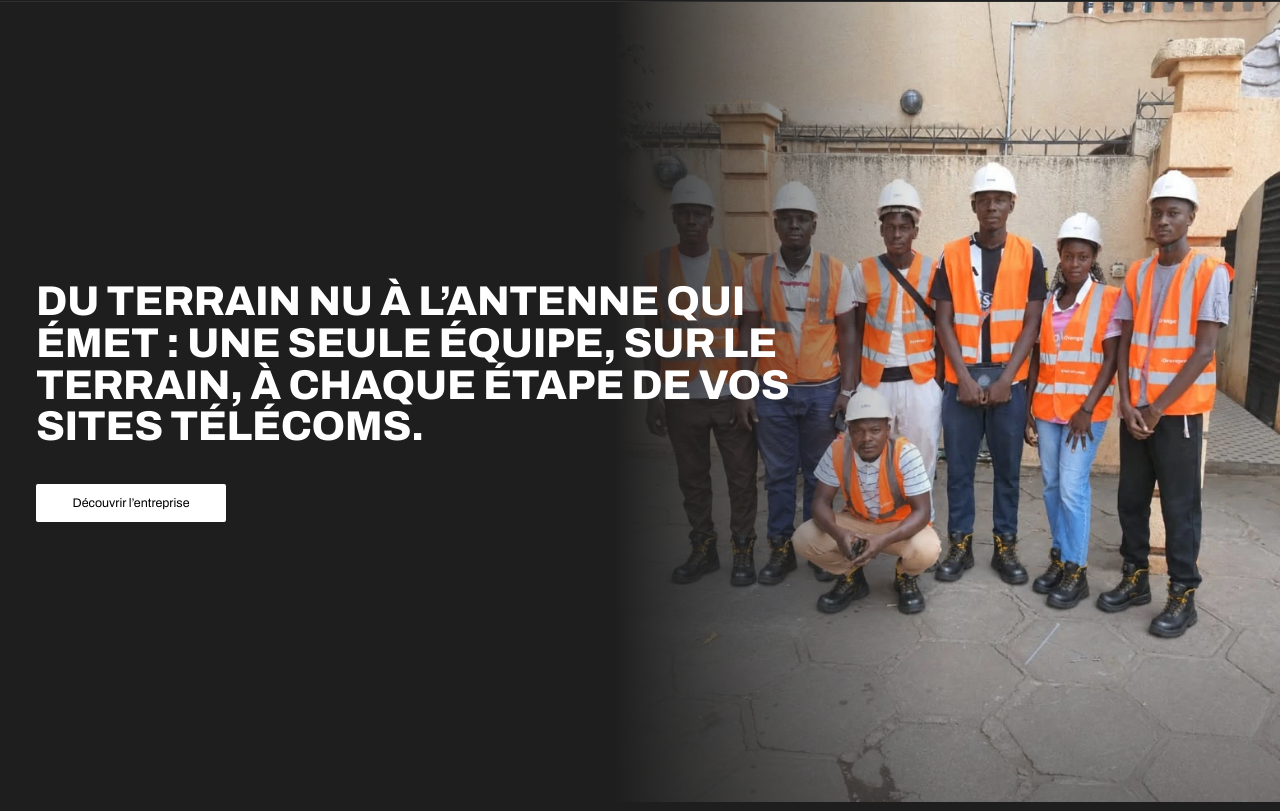
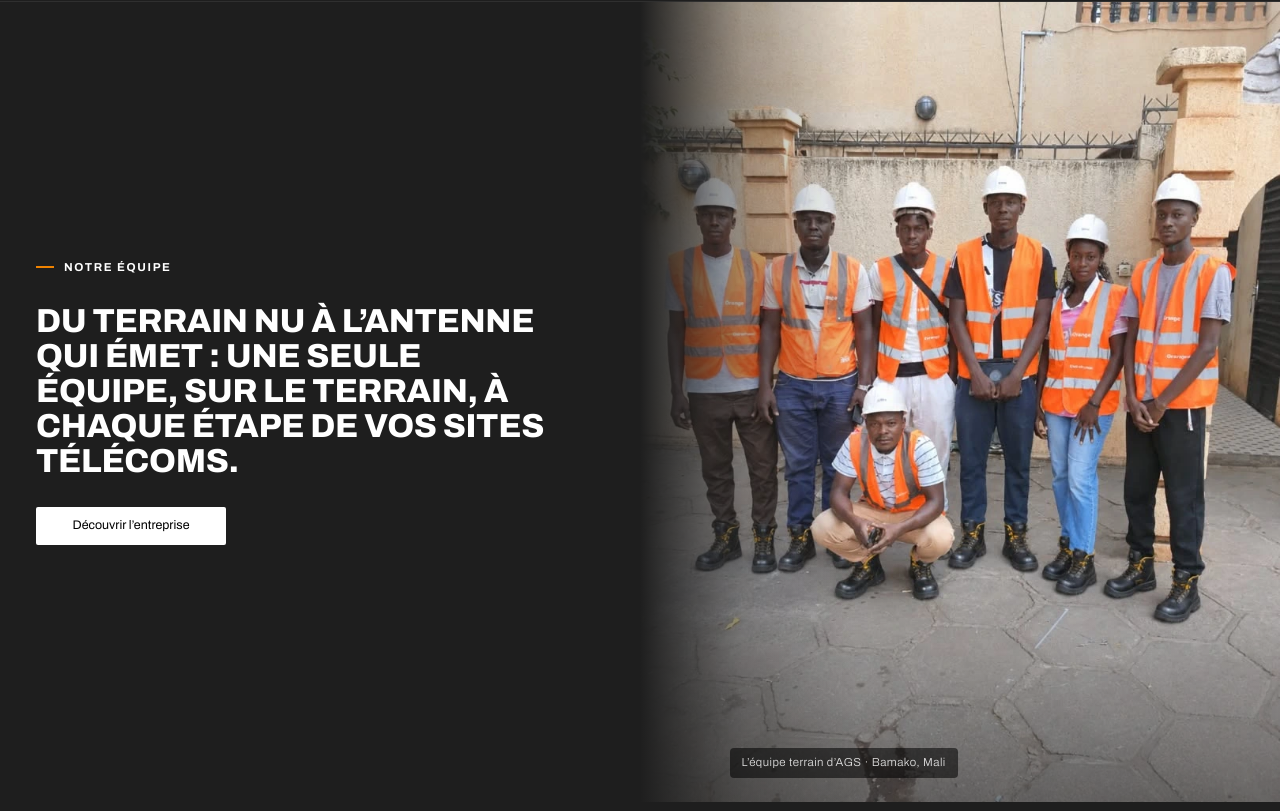
Before and after one commit to Hamadoun23/AGS, a plain HTML site: page index.html in a window 1280 px wide. Shown: the part 889-1700 px from the top of the page. Drawn offline with Linux system fonts and the light colour scheme.

Commit message:
Section équipe (manifeste) : texte et photo séparés, titre « Notre équipe », légende, visages dégagés sur mobile
Co-Authored-By: Claude Opus 5.5 <noreply@anthropic.com>

```diff
--- a/assets/css/pages.css
+++ b/assets/css/pages.css
@@ -249,13 +249,26 @@
 
 /* Manifeste : vraie photo de l'équipe en couleur.
    La photo d'origine est petite (810 px de large) : sur ordinateur elle occupe la moitié droite
-   (affichée à sa taille réelle, donc nette) et se fond dans le fond sombre côté texte. */
+   (affichée à sa taille réelle, donc nette) et le texte reste dans la moitié gauche, sans la recouvrir. */
 .statement--couleur .statement__bg { filter: none; }
-.statement--couleur::after { background: linear-gradient(0deg, rgba(20,20,20,.9) 0%, rgba(20,20,20,.68) 50%, rgba(20,20,20,.4) 100%); }
+.statement--couleur::after { background: linear-gradient(0deg, rgba(20,20,20,.92) 0%, rgba(20,20,20,.7) 50%, rgba(20,20,20,.4) 100%); }
+.statement__label { margin: 0; }
+.statement__legende { display: none; }
+/* Téléphone/tablette : texte en bas, l'équipe reste visible au-dessus */
+@media (max-width: 959px) {
+  .statement--couleur { align-items: flex-end; }
+  .statement--couleur .statement__bg { object-position: 50% 15% !important; }
+  .statement--couleur .statement__inner { padding: 60px 0 56px; }
+  .statement--couleur::after { background: linear-gradient(0deg, rgba(20,20,20,.95) 0%, rgba(20,20,20,.8) 42%, rgba(20,20,20,.1) 72%); }
+}
 @media (min-width: 960px) {
   .statement--couleur { background: var(--char); }
-  .statement--couleur .statement__bg { left: auto; right: 0; width: 52%; object-position: 50% 30% !important; }
-  .statement--couleur::after { left: auto; right: 0; width: 52%;
-    background: linear-gradient(90deg, var(--char) 0%, rgba(30,30,30,.55) 22%, rgba(30,30,30,0) 50%),
-                linear-gradient(0deg, rgba(30,30,30,.5), rgba(30,30,30,0) 35%); }
+  .statement--couleur .statement__bg { left: auto; right: 0; width: 50%; object-position: 50% 30% !important; }
+  .statement--couleur::after { left: auto; right: 0; width: 50%;
+    background: linear-gradient(90deg, var(--char) 0%, rgba(30,30,30,.35) 16%, rgba(30,30,30,0) 34%),
+                linear-gradient(0deg, rgba(20,20,20,.55), rgba(20,20,20,0) 30%); }
+  .statement--couleur .statement__inner { gap: 28px; }
+  .statement--couleur .statement__text { max-width: 44%; font-size: clamp(1.6rem, 2.6vw, 2.5rem); line-height: 1.05; }
+  .statement__legende { display: block; position: absolute; z-index: 2; left: calc(50% + 7%); bottom: 24px; margin: 0;
+    padding: 6px 12px; border-radius: 4px; background: rgba(0,0,0,.55); font-size: .72rem; letter-spacing: .04em; color: rgba(255,255,255,.85); }
 }
--- a/index.html
+++ b/index.html
@@ -84,8 +84,10 @@
 
 <!-- ===== MANIFESTE ===== -->
 <section class="statement statement--couleur" id="manifeste">
-  <img class="statement__bg" src="assets/img/ags/equipe.webp" alt="" loading="lazy" style="object-position: 50% 28%">
+  <img class="statement__bg" src="assets/img/ags/equipe.webp" alt="L’équipe terrain d’AGS" loading="lazy" style="object-position: 50% 28%">
+  <p class="statement__legende">L’équipe terrain d’AGS · Bamako, Mali</p>
   <div class="wrap statement__inner">
+    <h2 class="cv__h2 statement__label">Notre équipe</h2>
     <p class="display statement__text" data-reveal>
       Du terrain nu à l’antenne qui émet&nbsp;: une seule équipe, sur le terrain, à chaque étape de vos sites télécoms.
     </p>
```
Also changed, not shown: 1 other file.
